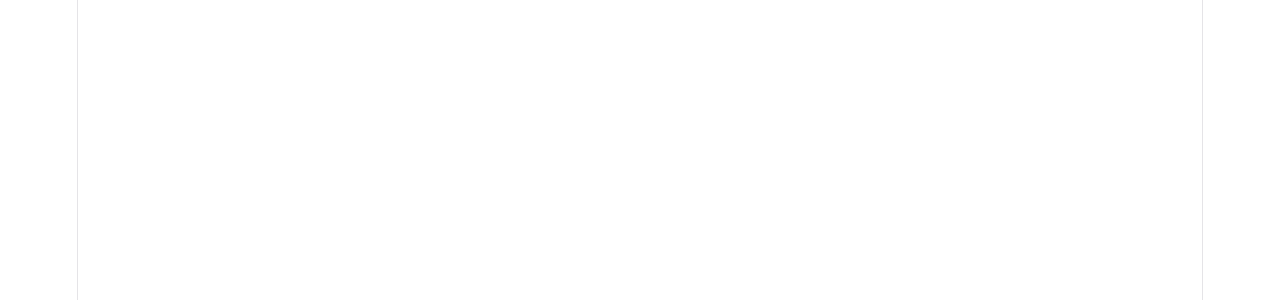
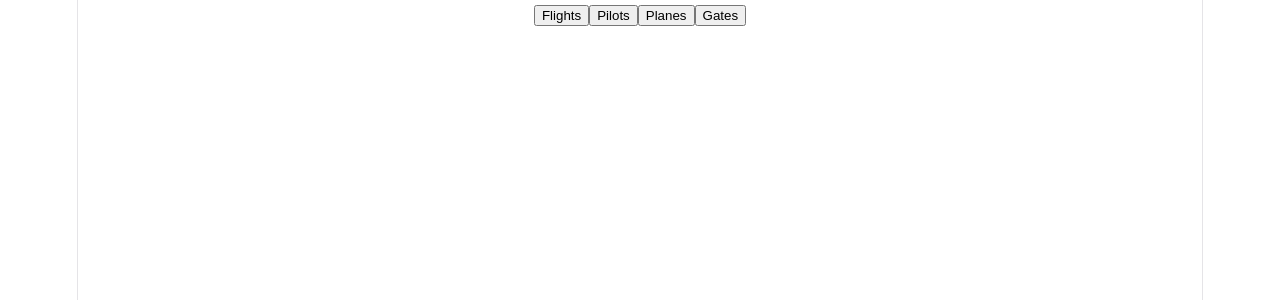
Before and after one commit to jeremy87lee/API_PROJECT, a React (Vite) app in the folder flight-frontend/: page /update-flight in a window 1280 px wide. Before the commit this address had no page. Shown: the top 300 px of the page. Built offline with nearby package versions, Linux system fonts and the light colour scheme.

Commit message:
update flight page creation

```diff
--- a/flight-frontend/src/App.jsx
+++ b/flight-frontend/src/App.jsx
@@ -10,6 +10,7 @@
 import GatesPage from './Gates'
 import { BrowserRouter, Routes, Route } from 'react-router-dom'
 import CreateFlight from './create-flight'
+import UpdateFlight from './update-flight'
 
 function App() {
   const [count, setCount] = useState(0)
@@ -23,6 +24,7 @@
         <Route path="/planes" element={<PlanesPage />} />
         <Route path="/gates" element={<GatesPage />} />
         <Route path="/create-flight" element={<CreateFlight />} />
+        <Route path="/update-flight" element={<UpdateFlight />} />
       </Routes>
     </BrowserRouter>
   )
--- a/flight-frontend/src/flights.jsx
+++ b/flight-frontend/src/flights.jsx
@@ -49,7 +49,7 @@
                     <li key={flight.id}>{flight.pilot}- {flight.plane} -
                     {flight.departure_time}- {flight.arrival_time} -
                     {flight.departure_destination}- {flight.destination}
-                    {isAdmin && <button>Hi</button>}
+                    {isAdmin && <button onClick={() => {navigate("/update-flight")}}>Update Flight</button>}
                     </li>
                 ))}
             </ul>
@@ -60,7 +60,6 @@
                 Logout()
             }}>Logout</button>
             <p>{error}</p>
-
         </div>
         </div>
     );
--- /dev/null
+++ b/flight-frontend/src/update-flight.jsx
@@ -0,0 +1,12 @@
+import { useState } from "react";
+import NavBar from "./navBar";
+import { apiFetch } from "./api";
+
+function UpdateFlight(){
+
+
+    return(
+        <NavBar />
+    )
+}
+export default UpdateFlight;
```
